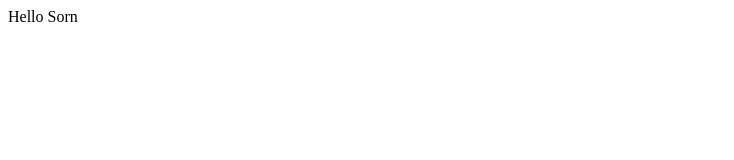
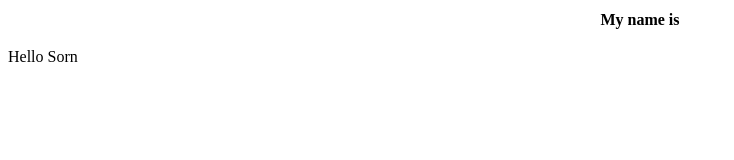
Before and after one commit to Sorn01/Weeraphat01, a plain HTML site: page index.html in a window 1280 px wide. Shown: the whole page, without its empty margins (0-734 px from the left). Drawn offline with Linux system fonts and the light colour scheme.

Commit message:
Update index.html

```diff
--- a/index.html
+++ b/index.html
@@ -4,6 +4,9 @@
 	<title>WEERAPHAT</title>
 </head>
 <body>
+	<center>
+		<table><th><b>My name is <b></th></table>
+	</center>
 	<p>Hello Sorn</p>
 </body>
 </html>
```
